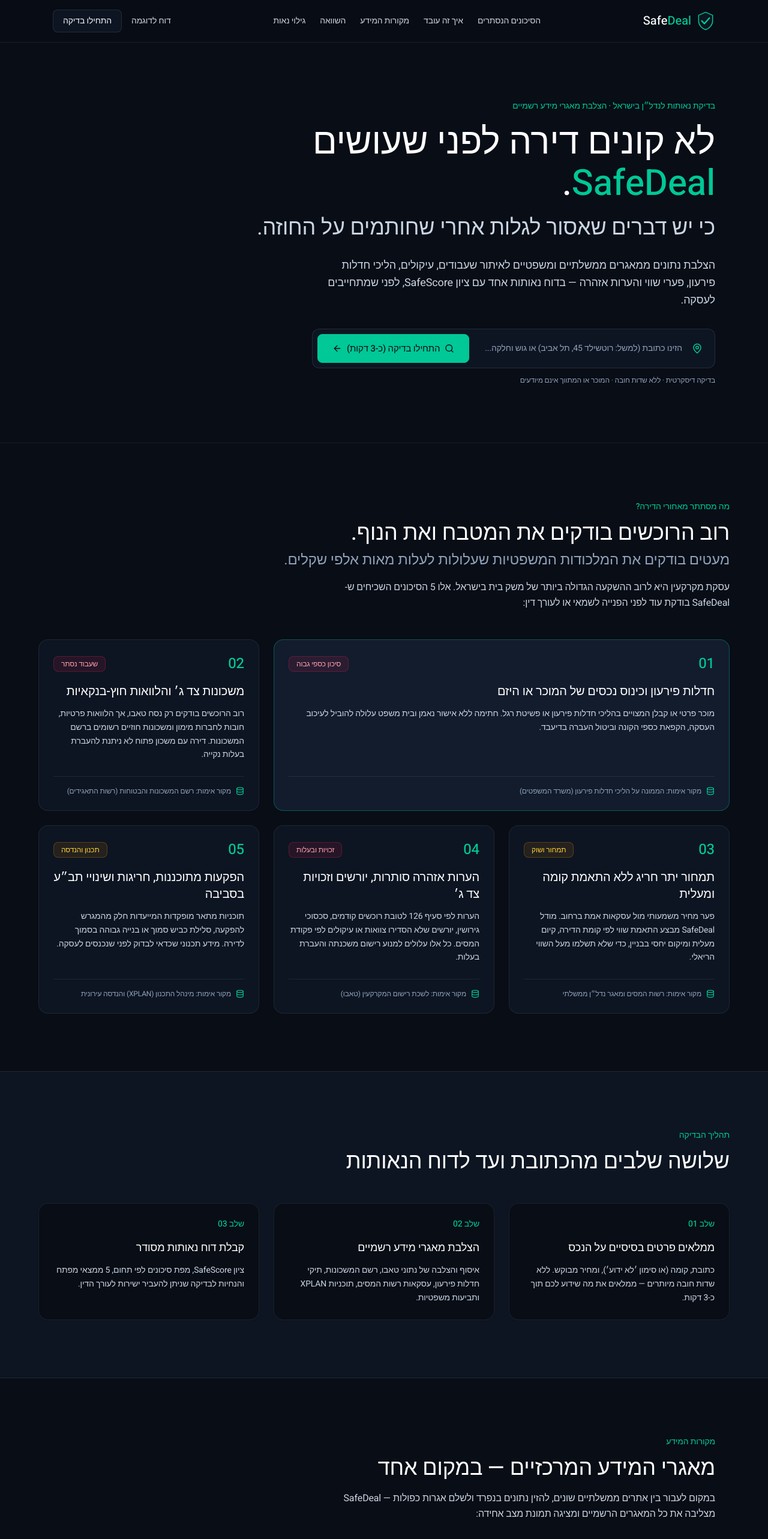
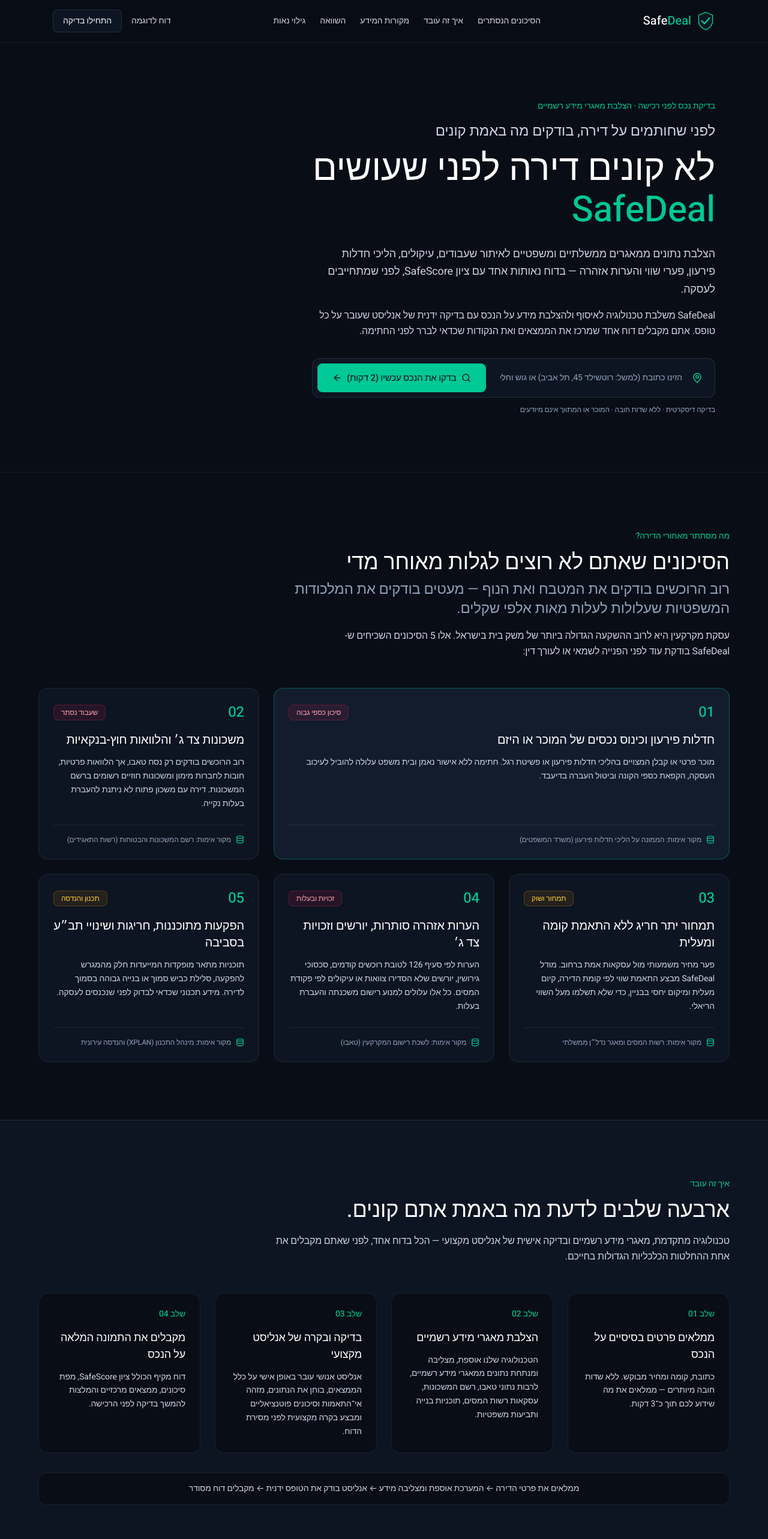
Before and after one commit to ofek-ok/safedeal, a Next.js app in the folder frontend/: page / in a window 1280 px wide. Shown: the top 2566 px of the page at 60% size. Built offline with nearby package versions, Linux system fonts and the light colour scheme; a web font is replaced by a local one.

Commit message:
feat(frontend): update landing page copy with 4-step analyst workflow & trust CTA

```diff
--- a/frontend/src/app/page.tsx
+++ b/frontend/src/app/page.tsx
@@ -209,19 +209,24 @@ export default function HomePage() {
       <section className="px-6 py-16 sm:py-24 max-w-6xl mx-auto">
         <div className="max-w-3xl text-right">
           <p className="text-sm font-medium text-[#00C896] mb-4">
-            בדיקת נאותות לנדל״ן בישראל · הצלבת מאגרי מידע רשמיים
+            בדיקת נכס לפני רכישה · הצלבת מאגרי מידע רשמיים
+          </p>
+
+          <p className="text-xl sm:text-2xl font-normal text-slate-300 mb-3">
+            לפני שחותמים על דירה, בודקים מה באמת קונים
           </p>
 
           <h1 className="text-4xl sm:text-5xl md:text-6xl font-medium leading-[1.15] text-white mb-6">
             לא קונים דירה לפני שעושים{" "}
-            <span className="text-[#00C896]">SafeDeal</span>.
-            <span className="block text-slate-300 font-normal text-2xl sm:text-3xl md:text-4xl mt-4 leading-[1.3]">
-              כי יש דברים שאסור לגלות אחרי שחותמים על החוזה.
-            </span>
+            <span className="text-[#00C896]">SafeDeal</span>
           </h1>
 
-          <p className="text-base sm:text-lg text-slate-300 max-w-2xl leading-relaxed mb-8 font-normal">
+          <p className="text-base sm:text-lg text-slate-300 max-w-2xl leading-relaxed mb-4 font-normal">
             הצלבת נתונים ממאגרים ממשלתיים ומשפטיים לאיתור שעבודים, עיקולים, הליכי חדלות פירעון, פערי שווי והערות אזהרה — בדוח נאותות אחד עם ציון SafeScore, לפני שמתחייבים לעסקה.
+          </p>
+
+          <p className="text-sm sm:text-base text-slate-300 max-w-2xl leading-relaxed mb-8 font-normal">
+            SafeDeal משלבת טכנולוגיה לאיסוף ולהצלבת מידע על הנכס עם בדיקה ידנית של אנליסט שעובר על כל טופס. אתם מקבלים דוח אחד שמרכז את הממצאים ואת הנקודות שכדאי לברר לפני החתימה.
           </p>
 
           {/* Fast Address Search Box — Single Primary CTA on Page */}
@@ -244,7 +249,7 @@ export default function HomePage() {
               className="sd-btn-primary w-full sm:w-auto shrink-0"
             >
               <Search size={16} />
-              <span>התחילו בדיקה (כ-3 דקות)</span>
+              <span>בדקו את הנכס עכשיו (2 דקות)</span>
               <ArrowLeft size={16} />
             </button>
           </form>
@@ -265,9 +270,9 @@ export default function HomePage() {
           </p>
 
           <h2 className="text-3xl sm:text-4xl font-medium leading-[1.2] mb-4 max-w-3xl text-white">
-            רוב הרוכשים בודקים את המטבח ואת הנוף.
+            הסיכונים שאתם לא רוצים לגלות מאוחר מדי
             <span className="block text-slate-400 font-normal text-xl sm:text-2xl mt-2">
-              מעטים בודקים את המלכודות המשפטיות שעלולות לעלות מאות אלפי שקלים.
+              רוב הרוכשים בודקים את המטבח ואת הנוף — מעטים בודקים את המלכודות המשפטיות שעלולות לעלות מאות אלפי שקלים.
             </span>
           </h2>
 
@@ -320,34 +325,43 @@ export default function HomePage() {
       </section>
 
       {/* ═══════════════════════════════════════════════════════
-          SECTION 3 — HOW IT WORKS (3 STEPS)
+          SECTION 3 — HOW IT WORKS (4 STEPS)
       ═══════════════════════════════════════════════════════ */}
       <section id="how-it-works" className="px-6 py-16 sm:py-24 bg-[#0D1522] border-y border-white/[0.08]">
         <div className="max-w-6xl mx-auto">
           <p className="text-sm font-medium text-[#00C896] mb-3">
-            תהליך הבדיקה
+            איך זה עובד
           </p>
 
-          <h2 className="text-3xl sm:text-4xl font-medium leading-[1.2] mb-12 text-white">
-            שלושה שלבים מהכתובת ועד לדוח הנאותות
+          <h2 className="text-3xl sm:text-4xl font-medium leading-[1.2] mb-4 text-white">
+            ארבעה שלבים לדעת מה באמת אתם קונים.
           </h2>
 
-          <div className="grid grid-cols-1 md:grid-cols-3 gap-6">
+          <p className="text-base text-slate-300 max-w-3xl mb-12 leading-relaxed font-normal">
+            טכנולוגיה מתקדמת, מאגרי מידע רשמיים ובדיקה אישית של אנליסט מקצועי — הכל בדוח אחד, לפני שאתם מקבלים את אחת ההחלטות הכלכליות הגדולות בחייכם.
+          </p>
+
+          <div className="grid grid-cols-1 md:grid-cols-2 lg:grid-cols-4 gap-6">
             {[
               {
                 step: "01",
                 title: "ממלאים פרטים בסיסיים על הנכס",
-                desc: "כתובת, קומה (או סימון ׳לא ידוע׳), ומחיר מבוקש. ללא שדות חובה מיותרים — ממלאים את מה שידוע לכם תוך כ-3 דקות.",
+                desc: "כתובת, קומה ומחיר מבוקש. ללא שדות חובה מיותרים — ממלאים את מה שידוע לכם תוך כ־3 דקות.",
               },
               {
                 step: "02",
                 title: "הצלבת מאגרי מידע רשמיים",
-                desc: "איסוף והצלבה של נתוני טאבו, רשם המשכונות, תיקי חדלות פירעון, עסקאות רשות המסים, תוכניות XPLAN ותביעות משפטיות.",
+                desc: "הטכנולוגיה שלנו אוספת, מצליבה ומנתחת נתונים ממאגרי מידע רשמיים, לרבות נתוני טאבו, רשם המשכונות, עסקאות רשות המסים, תוכניות בנייה ותביעות משפטיות.",
               },
               {
                 step: "03",
-                title: "קבלת דוח נאותות מסודר",
-                desc: "ציון SafeScore, מפת סיכונים לפי תחום, 5 ממצאי מפתח והנחיות לבדיקה שניתן להעביר ישירות לעורך הדין.",
+                title: "בדיקה ובקרה של אנליסט מקצועי",
+                desc: "אנליסט אנושי עובר באופן אישי על כלל הממצאים, בוחן את הנתונים, מזהה אי־התאמות וסיכונים פוטנציאליים ומבצע בקרה מקצועית לפני מסירת הדוח.",
+              },
+              {
+                step: "04",
+                title: "מקבלים את התמונה המלאה על הנכס",
+                desc: "דוח מקיף הכולל ציון SafeScore, מפת סיכונים, ממצאים מרכזיים והמלצות להמשך בדיקה לפני הרכישה.",
               },
             ].map(({ step, title, desc }) => (
               <div
@@ -361,6 +375,10 @@ export default function HomePage() {
                 <p className="text-sm text-slate-300 leading-relaxed font-normal">{desc}</p>
               </div>
             ))}
+          </div>
+
+          <div className="mt-8 p-4 rounded-xl bg-[#080D16] border border-white/[0.08] text-xs sm:text-sm text-slate-300 text-center">
+            ממלאים את פרטי הדירה ← המערכת אוספת ומצליבה מידע ← אנליסט בודק את הטופס ידנית ← מקבלים דוח מסודר
           </div>
         </div>
       </section>
@@ -672,27 +690,52 @@ export default function HomePage() {
           SECTION 9 — FINAL CTA
       ═══════════════════════════════════════════════════════ */}
       <section className="px-6 py-16 sm:py-24 border-t border-white/[0.08]">
-        <div className="max-w-6xl mx-auto flex flex-col lg:flex-row lg:items-center justify-between gap-8">
-          <div className="max-w-2xl text-right">
-            <h2 className="text-3xl sm:text-4xl font-medium leading-[1.2] mb-4 text-white">
-              בדקו את העסקה לפני שמתחייבים למיליונים.
-            </h2>
+        <div className="max-w-5xl mx-auto space-y-8">
+          <div className="max-w-3xl text-right space-y-4">
             <p className="text-base text-slate-300 leading-relaxed font-normal">
-              SafeDeal מצליבה את הממצאים המשפטיים, התכנוניים והשמאיים בדוח אחד ברור, כדי שתגיעו לשולחן החתימות עם כל הנתונים.
+              כי כשמדובר באחת העסקאות הגדולות בחיים שלכם, אנחנו לא מסתמכים על טכנולוגיה בלבד.{" "}
+              <span className="text-white font-medium underline decoration-[#00C896]/60 underline-offset-4">
+                כל דוח עובר גם בדיקה אנושית ומקצועית של אנליסט מומחה.
+              </span>
             </p>
+            <ul className="space-y-2 text-sm text-slate-300">
+              <li className="flex items-center gap-2">
+                <CheckCircle2 size={16} className="text-[#00C896] shrink-0" />
+                <span>ניתוח נתונים באמצעות טכנולוגיה מתקדמת</span>
+              </li>
+              <li className="flex items-center gap-2">
+                <CheckCircle2 size={16} className="text-[#00C896] shrink-0" />
+                <span>כל בדיקה עוברת ניתוח ידני של אנליסט מקצועי</span>
+              </li>
+              <li className="flex items-center gap-2">
+                <CheckCircle2 size={16} className="text-[#00C896] shrink-0" />
+                <span>דוח מותאם אישית לנכס שלכם</span>
+              </li>
+            </ul>
           </div>
 
-          <div className="flex flex-col sm:flex-row items-stretch sm:items-center gap-4 shrink-0">
+          <div className="rounded-2xl bg-[#0D1522] border border-white/10 p-8 sm:p-10 text-center space-y-5">
+            <h2 className="text-2xl sm:text-3xl font-medium text-white">
+              לפני שקונים דירה, יודעים מה באמת קונים.
+            </h2>
+            <p className="text-sm sm:text-base text-slate-300 max-w-2xl mx-auto">
+              טכנולוגיה מתקדמת ובדיקה אישית של אנליסט מקצועי. כל המידע החשוב על הנכס בדוח אחד.
+            </p>
+            <div className="flex flex-col sm:flex-row items-stretch sm:items-center justify-center gap-3 max-w-xl mx-auto pt-2">
               <Link
                 href="/analyze"
-              className="inline-flex items-center justify-center gap-2 px-6 py-3 rounded-lg bg-[#0D1522] border border-[#00C896]/50 text-[#00C896] hover:bg-[#121C2D] text-sm font-medium transition-colors duration-200 ease-out"
+                className="sd-btn-primary w-full sm:w-auto justify-center"
               >
-              <span>התחילו בדיקה (ללא שדות חובה)</span>
+                <span>בדקו את הדירה שלי</span>
                 <ArrowLeft size={16} />
               </Link>
-            <Link href="/report" className="sd-btn-ghost">
-              ראו דוח לדוגמה
+              <Link href="/report" className="sd-btn-ghost w-full sm:w-auto justify-center">
+                צפו בדוח לדוגמה
               </Link>
+            </div>
+            <p className="text-xs text-slate-400">
+              ללא מנוי · בדיקת אנליסט אנושי · תשלום חד־פעמי
+            </p>
           </div>
         </div>
       </section>
```
Lines whose indentation alone changed are shown as unchanged.
